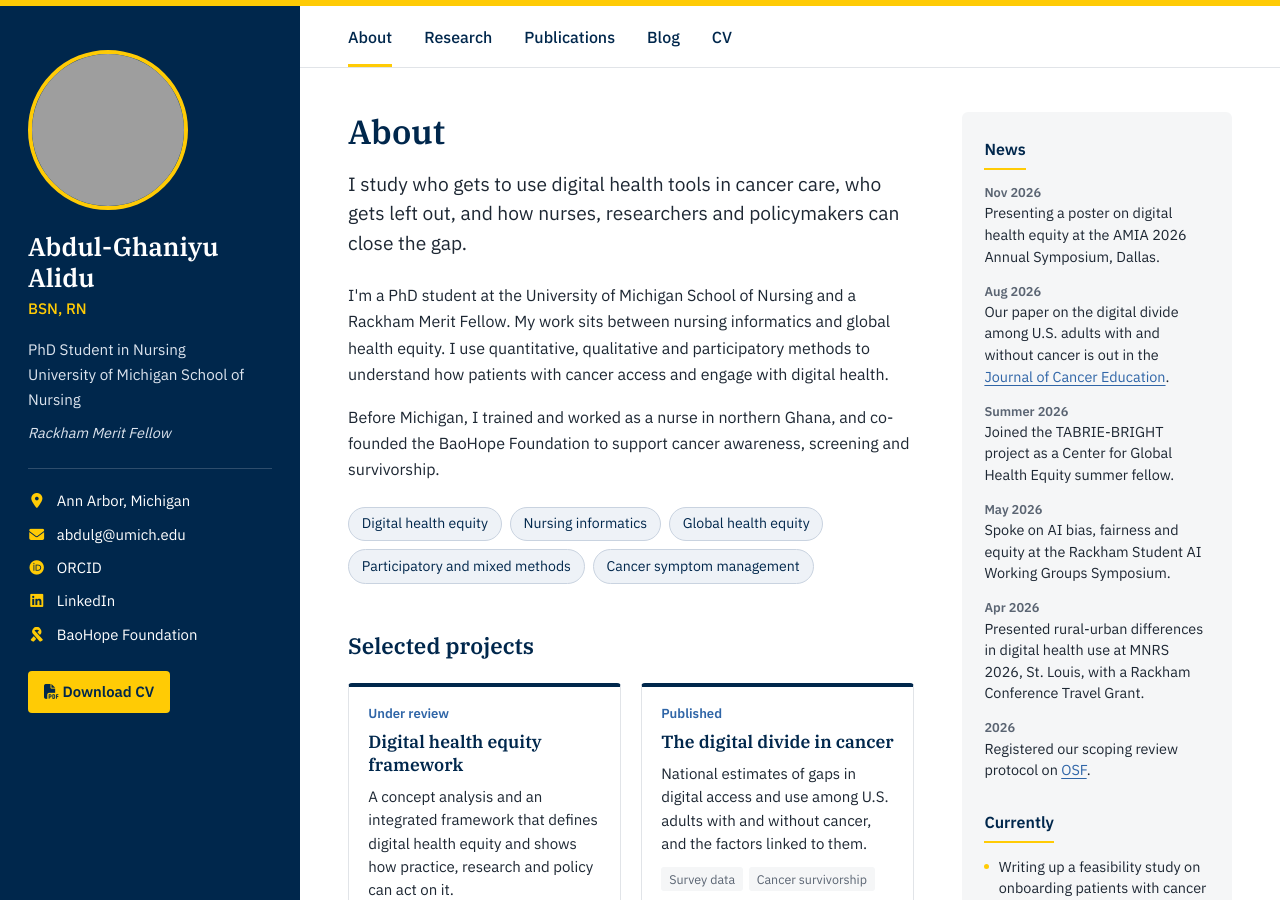
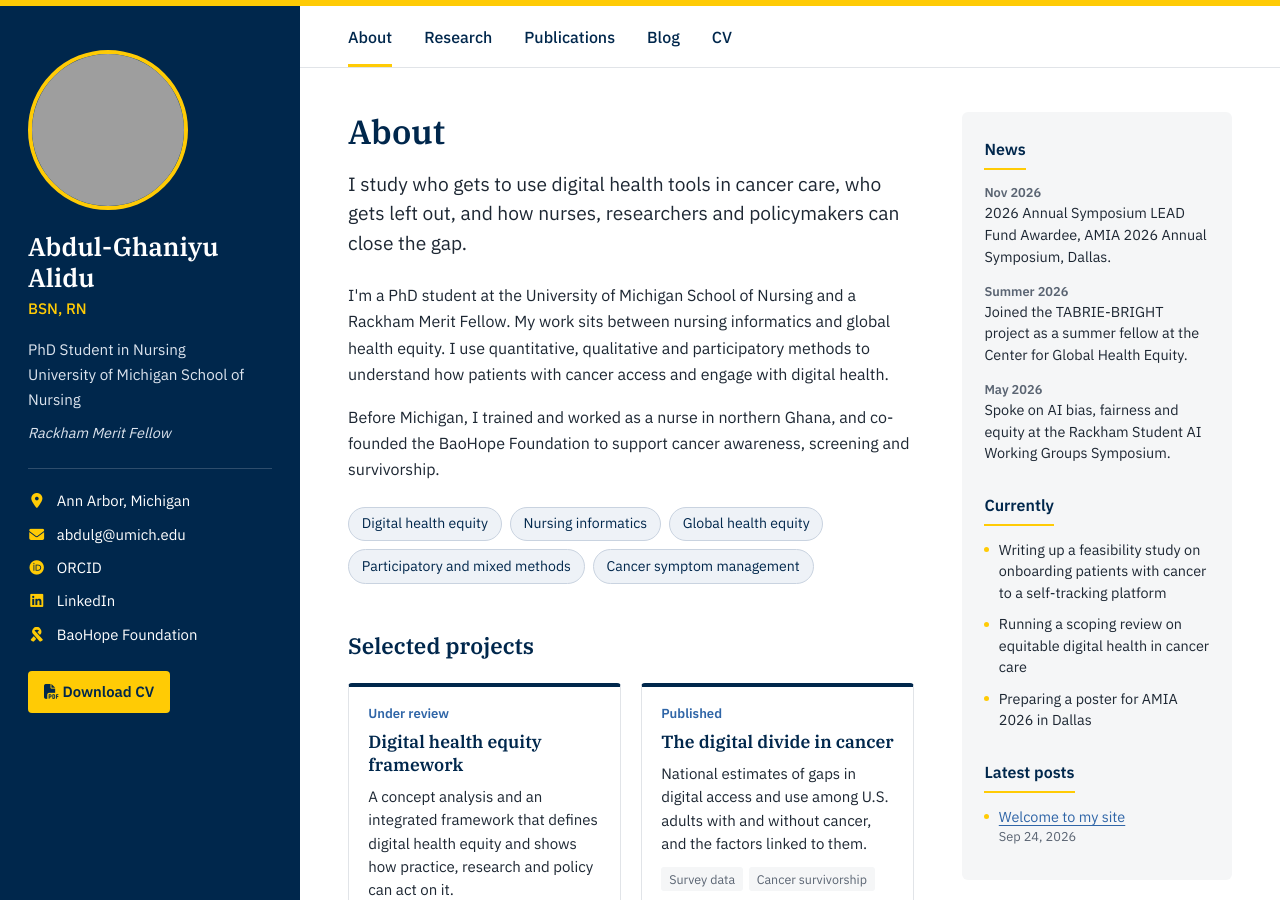
Before and after one commit to abdulghaniyu/abdulghaniyu.github.io, a Jekyll site: the page built from index.html, in a window 1280 px wide and 900 px high. Built offline with Jekyll 4.4.1, drawn with Linux system fonts in a browser that asks for light colours; grey boxes are pictures that could not be loaded.

Commit message:
Update news.yml

```diff
--- a/_data/news.yml
+++ b/_data/news.yml
@@ -1,14 +1,8 @@
 # Newest first. The right sidebar shows the first 6.
 # Markdown links work: [text](https://...)
 - date: "Nov 2026"
-  text: Presenting a poster on digital health equity at the AMIA 2026 Annual Symposium, Dallas.
-- date: "Aug 2026"
-  text: Our paper on the digital divide among U.S. adults with and without cancer is out in the [Journal of Cancer Education](https://doi.org/10.1007/s13187-026-02979-x).
+  text: 2026 Annual Symposium LEAD Fund Awardee, AMIA 2026 Annual Symposium, Dallas.
 - date: "Summer 2026"
-  text: Joined the TABRIE-BRIGHT project as a Center for Global Health Equity summer fellow.
+  text: Joined the TABRIE-BRIGHT project as a summer fellow at the Center for Global Health Equity.
 - date: "May 2026"
   text: Spoke on AI bias, fairness and equity at the Rackham Student AI Working Groups Symposium.
-- date: "Apr 2026"
-  text: Presented rural-urban differences in digital health use at MNRS 2026, St. Louis, with a Rackham Conference Travel Grant.
-- date: "2026"
-  text: Registered our scoping review protocol on [OSF](https://doi.org/10.17605/osf.io/mqyzp).
```
